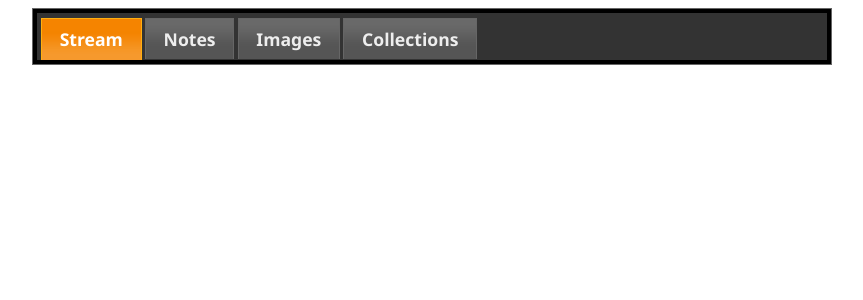
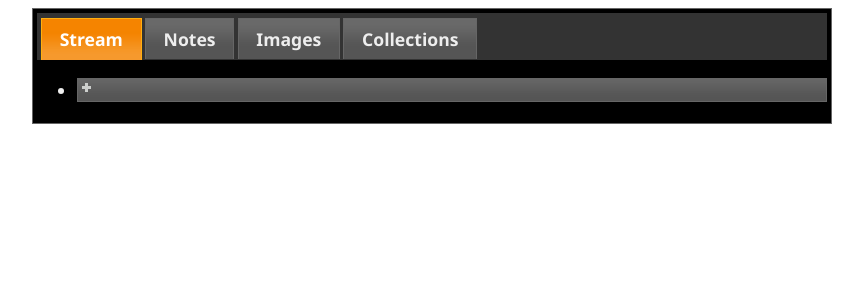
Before and after one commit to Subito/kr0k3n, a Django app: page / in a window 1280 px wide. Shown: the top 300 px of the page, without its empty margins (208-1071 px from the left). Run offline with Django 3.2, Linux system fonts and the light colour scheme; data that the repository does not hold is empty; parts of the project's set-up code (start-up, migrations or seed data) failed here and were passed over; some libraries are stand-ins or nearby versions.

Commit message:
added add_icon globally

```diff
--- a/kr0k3n/templates/base.html
+++ b/kr0k3n/templates/base.html
@@ -19,8 +19,12 @@
 	    <li class="ui-state-default ui-corner-top nav_top"><a href="/images/">Images</a></li>
             <li class="ui-state-default ui-corner-top nav_top"><a href="/collections/">Collections</a></li>
 	    </ul>
-<!--<div id="ui-tabs-1" class="ui-tabs-panel ui-widget-content ui-corner-bottom">
-</div>-->
+
+
+            <ul id="add_icon" class="ui-widget ui-helper-clearfix">
+              <li class="ui-state-default ui-corner-all" title="Add"><span class="ui-icon ui-icon-plusthick"></span></li>
+            </ul>
+
         {% endblock %}
       <div id="content">
         {% block content %}
```
